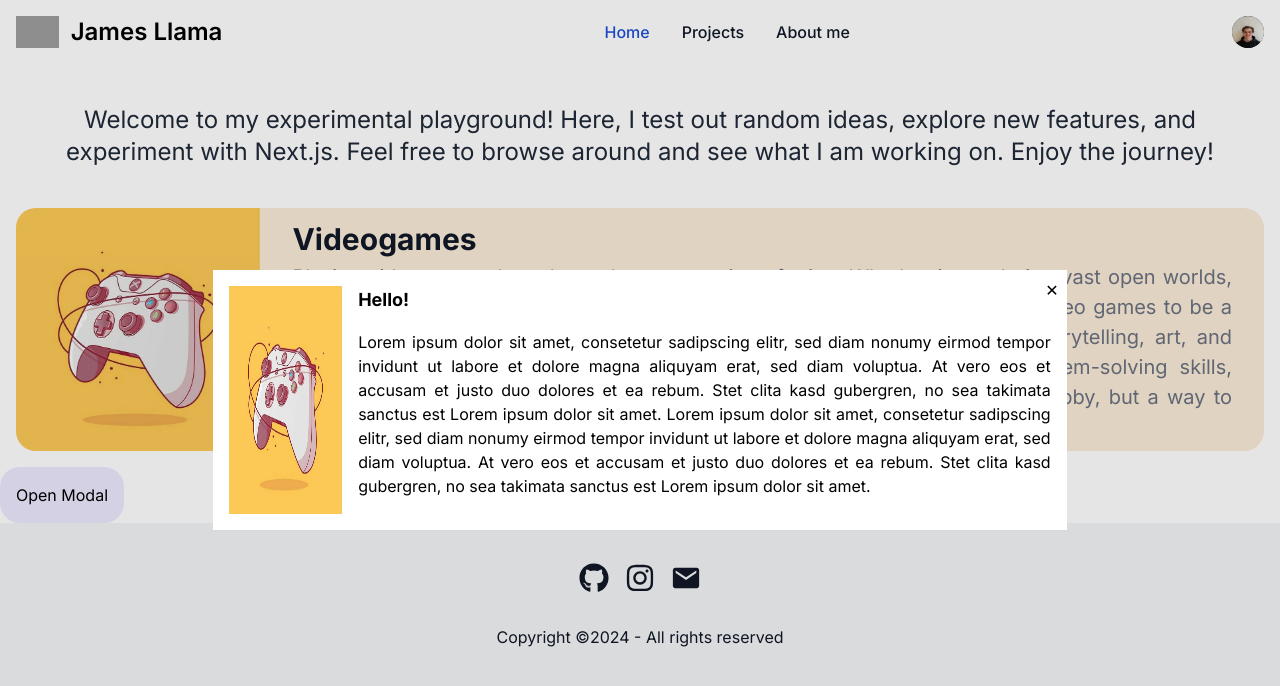
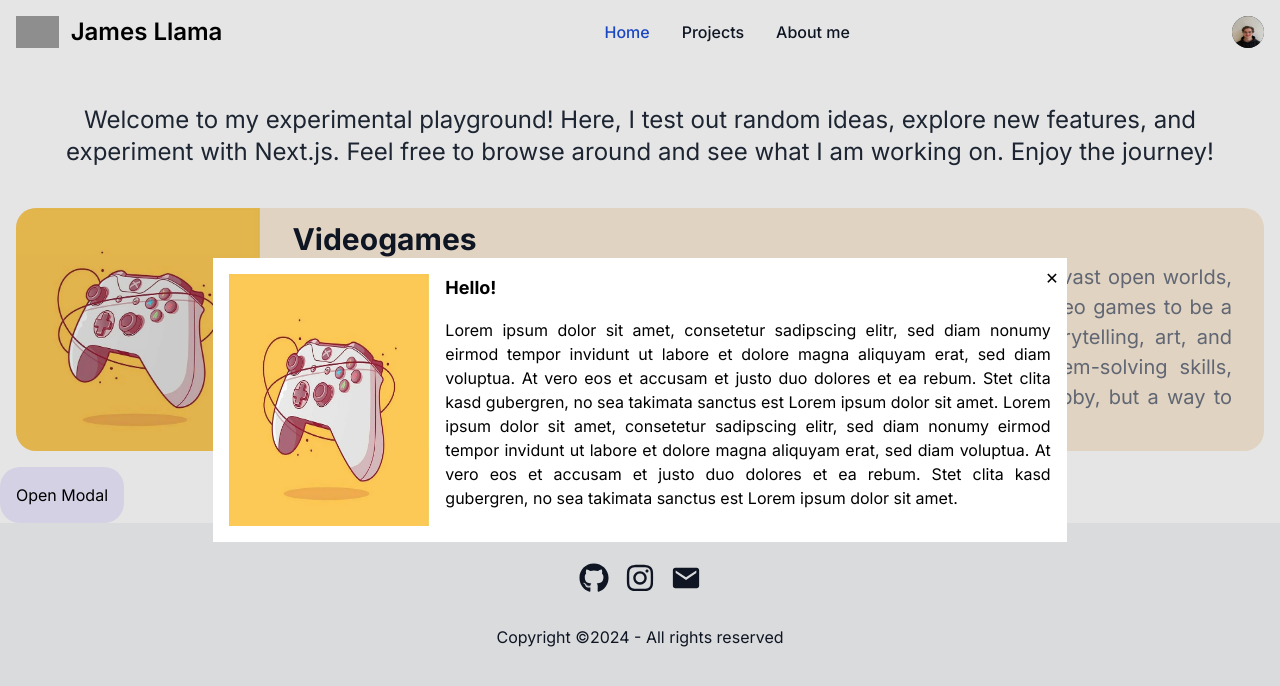
Before and after one commit to Hustini/random-stuff-nextjs, a Next.js app: page / in a window 1280 px wide. Both pictures are taken after a click on the button "Open Modal". Shown: the top 686 px of the page. Built offline with nearby package versions, Linux system fonts and the light colour scheme; grey boxes are pictures that could not be loaded.

Commit message:
modal now looks right

```diff
--- a/app/compontents/ProjectCard.tsx
+++ b/app/compontents/ProjectCard.tsx
@@ -13,7 +13,7 @@ const ProjectsCard: React.FC = () => {
     return (
         <>
             <button className="btn bg-violet-100 p-4 rounded-[20px] hover:bg-violet-300" onClick={openModal}>Open Modal</button>
-            <dialog id="my_modal_3" className="modal lg:w-2/3 lg:h-3/7">
+            <dialog id="my_modal_3" className="modal w-2/3 h-3/7">
                 <div className="modal-box rounded-[20px] p-4">
                     <form method="dialog">
                         {/* If there is a button in form, it will close the modal */}
@@ -21,11 +21,11 @@ const ProjectsCard: React.FC = () => {
                             className="btn btn-sm btn-circle btn-ghost absolute right-2 top-2"
                             type="submit">✕</button>
                     </form>
-                    <div className="flex flex-col lg:flex-row">
-                        <div className="flex justify-center lg:justify-start">
-                            <Image src={"/img/games.png"} alt={"this is a placeholder"} width={200} height={200} className="w-1/2 lg:w-auto" />
+                    <div className="flex flex-row">
+                        <div className="flex justify-center flex-shrink-0">
+                            <Image src={"/img/games.png"} alt={"this is a placeholder"} width={200} height={200} />
                         </div>
-                        <div className="pl-4 mt-4 lg:mt-0">
+                        <div className="pl-4">
                             <h3 className="font-bold text-lg">Hello!</h3>
                             <p className="py-4 text-justify">
                                 Lorem ipsum dolor sit amet, consetetur sadipscing elitr, sed diam nonumy eirmod tempor invidunt ut labore et dolore magna aliquyam erat, sed diam voluptua. At vero eos et accusam et justo duo dolores et ea rebum. Stet clita kasd gubergren, no sea takimata sanctus est Lorem ipsum dolor sit amet. Lorem ipsum dolor sit amet, consetetur sadipscing elitr, sed diam nonumy eirmod tempor invidunt ut labore et dolore magna aliquyam erat, sed diam voluptua. At vero eos et accusam et justo duo dolores et ea rebum. Stet clita kasd gubergren, no sea takimata sanctus est Lorem ipsum dolor sit amet.
```
